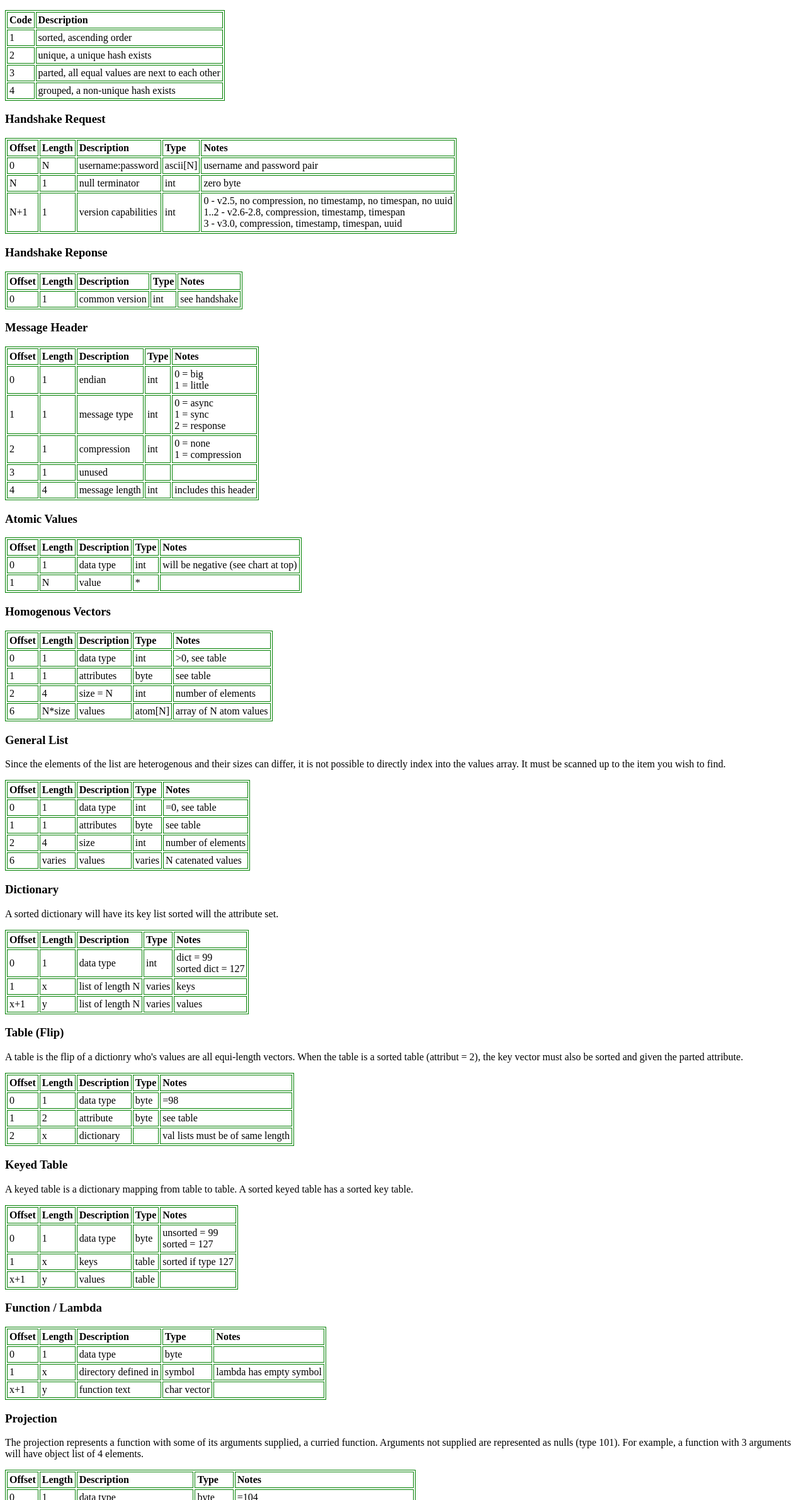
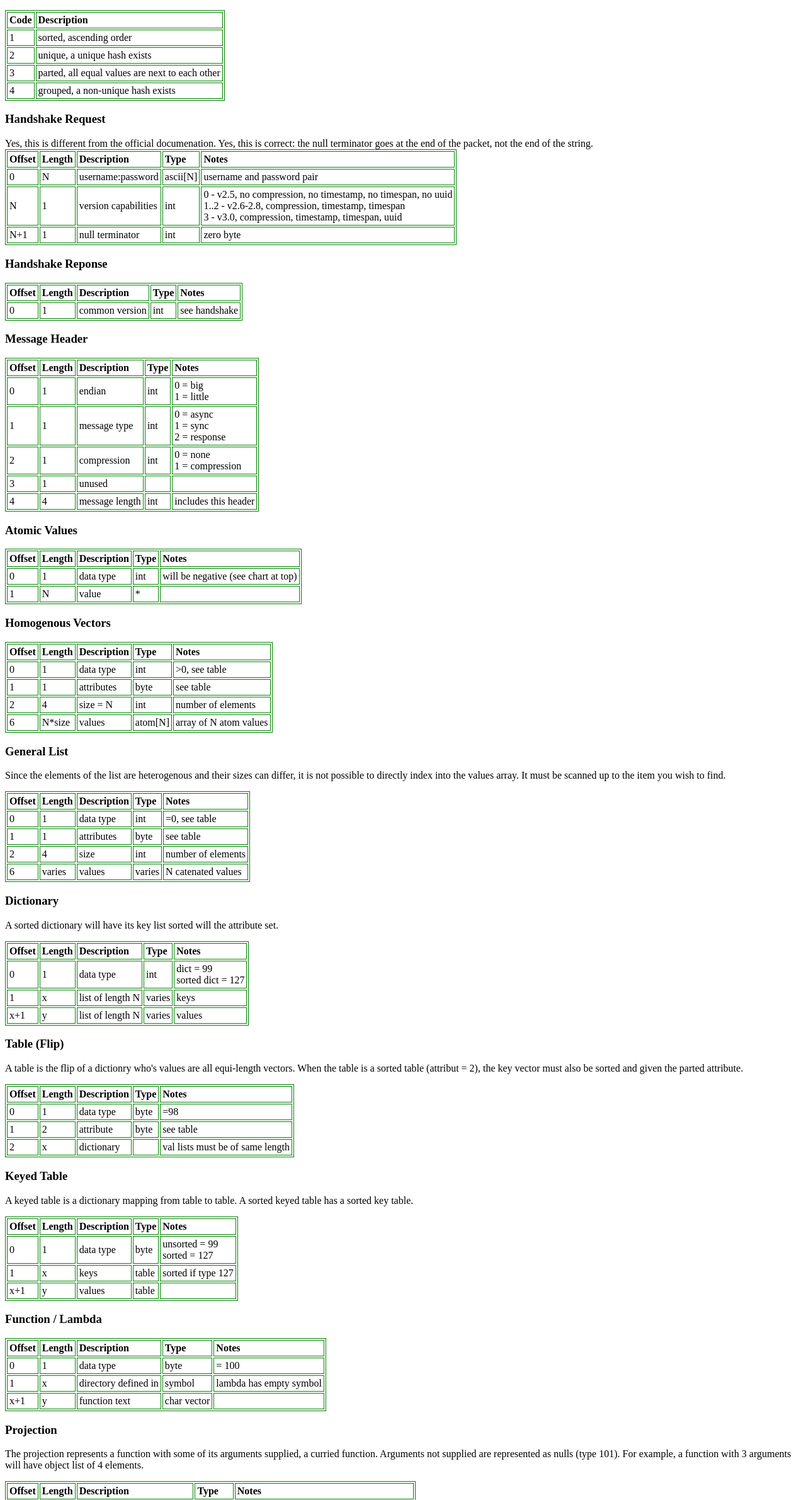
Before and after one commit to jnordwick/jnordwick.github.io, a plain HTML site: page k/kenc.html in a window 1280 px wide. Shown: the part 4147-6528 px from the top of the page at 63% size. Drawn offline with Linux system fonts and the light colour scheme.

Commit message:
add lambda type

```diff
--- a/k/kenc.html
+++ b/k/kenc.html
@@ -211,6 +211,7 @@ Prmitive also has the same code as null.
 
 
 <h3>Handshake Request</h3>
+Yes, this is different from the official documenation. Yes, this is correct: the null terminator goes at the end of the packet, not the end of the string.
 <table>
   <tr>
     <th>Offset</th>
@@ -223,14 +224,14 @@ Prmitive also has the same code as null.
     <td>0</td><td>N</td><td>username:password</td><td>ascii[N]</td><td>username and password pair</td>
   </tr>
   <tr>
-    <td>N</td><td>1</td><td>null terminator</td><td>int</td><td>zero byte</td>
-  </tr>
-  <tr>
-    <td>N+1</td><td>1</td><td>version capabilities</td><td>int</td>
+    <td>N</td><td>1</td><td>version capabilities</td><td>int</td>
     <td>0 - v2.5, no compression, no timestamp, no timespan, no uuid<br/>
         1..2 - v2.6-2.8, compression, timestamp, timespan<br/>
         3 - v3.0, compression, timestamp, timespan, uuid
     </td>
+  </tr>
+  <tr>
+    <td>N+1</td><td>1</td><td>null terminator</td><td>int</td><td>zero byte</td>
   </tr>
 </table>
 
@@ -420,7 +421,7 @@ keyed table has a sorted key table.
     <th>Notes</th>
   </tr>
   <tr>
-  <td>0</td><td>1</td><td>data type</td><td>byte</td><td></td>
+  <td>0</td><td>1</td><td>data type</td><td>byte</td><td>= 100</td>
   </tr>
   <tr>
     <td>1</td><td>x</td><td>directory defined in</td><td>symbol</td><td>lambda has empty symbol</td>
```
